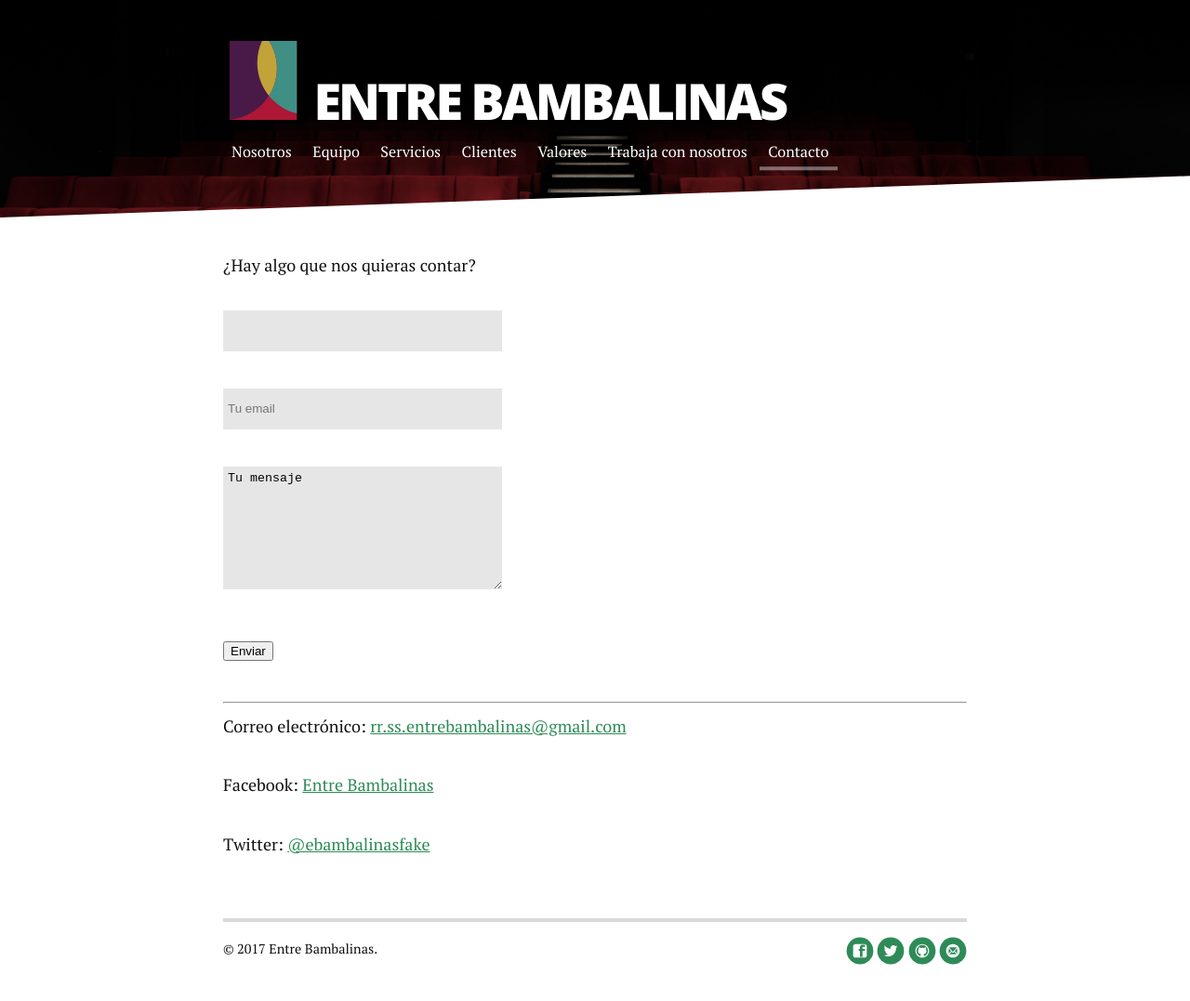
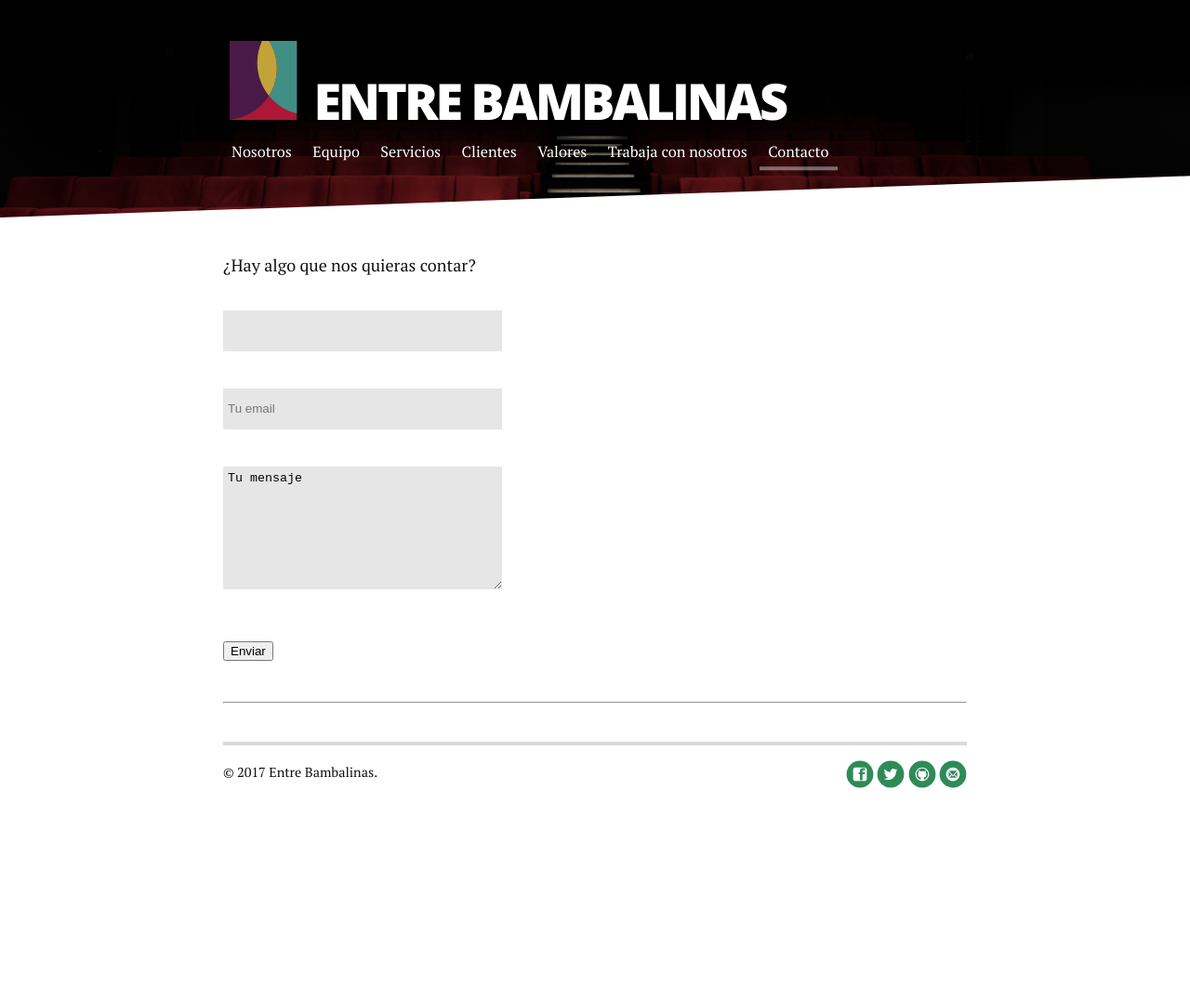
Before and after one commit to entrebambalinas/entrebambalinas.github.io, a Jekyll site: the page built from contacto.md, in a window 1280 px wide. Shown: the whole page at 93% size. Built offline with Jekyll 4.4.1, drawn with Linux system fonts in a browser that asks for light colours; nearby versions of some CDN libraries; after the commit the page ends 900 px from its top, so only the background shows below that.

Commit message:
Update contacto.md

```diff
--- a/contacto.md
+++ b/contacto.md
@@ -11,8 +11,3 @@ title: Contacto
 <p><input type="submit" value="Enviar"></p>
 </form>
 ---
-Correo electrónico: [rr.ss.entrebambalinas@gmail.com](rr.ss.entrebambalinas@gmail.com)
-
-Facebook: [Entre Bambalinas](https://www.facebook.com/entrebambalinasfake/?notif_t=fbpage_fan_invite&notif_id=1506366116219174)
-
-Twitter: [@ebambalinasfake](https://twitter.com/ebambalinasfake)
```
